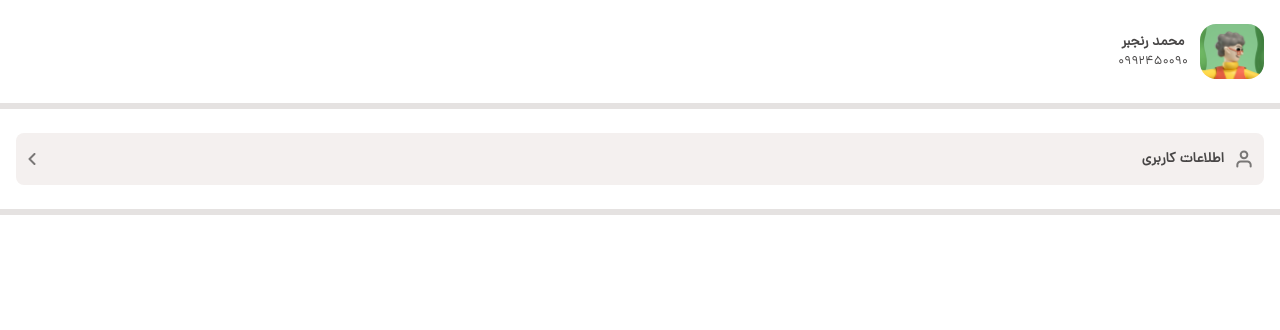
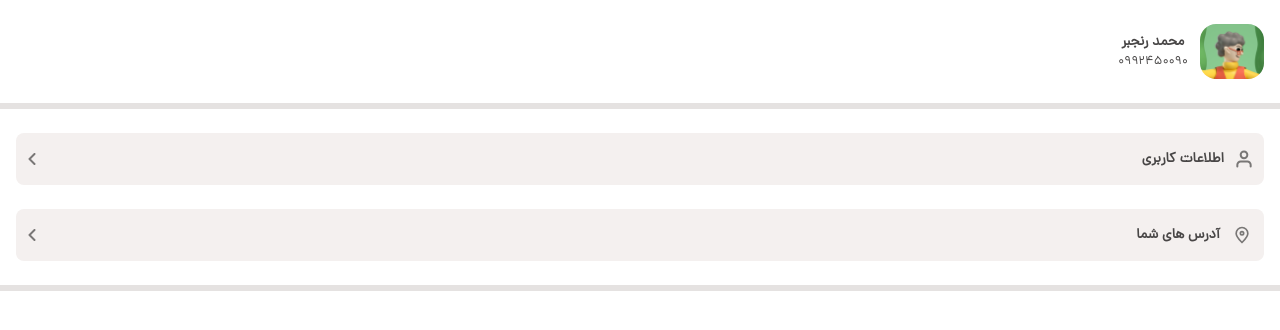
Before and after one commit to misarfehapp/misarfehMain, a Next.js app: page /userProfile in a window 1280 px wide. Shown: the top 330 px of the page. Built offline with nearby package versions, Linux system fonts and the light colour scheme.

Commit message:
added address section to user profile menu

```diff
--- /dev/null
+++ b/app/userProfile/addresses/page.tsx
@@ -0,0 +1,12 @@
+import AddressSection from "@/components/address section/AddressSection";
+
+const AddressesPage = () => {
+  return (
+    <div className="my-6 mx-4 flex flex-col gap-4">
+      <div className="flex justify-center h-full">
+        <AddressSection isAddressMenu={true}/>
+      </div>
+    </div>
+  );
+};
+export default AddressesPage;
--- a/app/userProfile/information/page.tsx
+++ b/app/userProfile/information/page.tsx
@@ -31,7 +31,7 @@ const page = () => {
       <div className="w-full h-[6px] bg-neutral-neutral90" />
       <div className="my-6 mx-4 flex flex-col gap-4">
         <div className="flex justify-center">
-          <AddressSection />
+          <AddressSection isAddressMenu={false} />
         </div>
       </div>
       <div className="w-full h-[6px] bg-neutral-neutral90" />
--- a/components/address section/AddressSection.tsx
+++ b/components/address section/AddressSection.tsx
@@ -10,6 +10,8 @@ import PlusIcon from "./PlusIcon";
 import CheckIcon from "../input/CheckIcon";
 import CrossIcon from "../input/CrossIcon";
 import LocationIcon from "./LocationIcon";
+import Link from "next/link";
+import ArrowBack from "../user header/ArrowBack";
 
 const places = [
   {
@@ -24,7 +26,11 @@ const places = [
   },
 ];
 
-const AddressSection = () => {
+interface AddressSectionProps {
+  isAddressMenu: boolean;
+}
+
+const AddressSection = ({ isAddressMenu }: AddressSectionProps) => {
   const [isAddressEmpty, setIsAddressEmpty] = useState<boolean>(false);
   const [editingIndex, setEditingIndex] = useState<number | null>(null);
   const [expandedIndex, setExpandedIndex] = useState<number | null>(null);
@@ -105,7 +111,18 @@ const AddressSection = () => {
     ) {
       setAddresses([
         ...addresses,
-        { name: addressName, address: newAddress, icon: selectedAddressType === "home" ? <HomeIcon/> : selectedAddressType === "work" ? <WorkIcon/> : <LocationIcon/>},
+        {
+          name: addressName,
+          address: newAddress,
+          icon:
+            selectedAddressType === "home" ? (
+              <HomeIcon />
+            ) : selectedAddressType === "work" ? (
+              <WorkIcon />
+            ) : (
+              <LocationIcon />
+            ),
+        },
       ]);
       setNewAddress("");
       setCustomAddressName(""); // Reset custom name field
@@ -121,6 +138,7 @@ const AddressSection = () => {
   return (
     <div className="w-[398px] flex flex-col justify-center items-center gap-4">
       <div className="w-full flex flex-row-reverse justify-between items-center ">
+        <div className="flex flex-row gap-[10px]">
           <p
             style={{ direction: "rtl" }}
             className="text-sm font-bold text-neutral-neutral30"
@@ -128,6 +146,12 @@ const AddressSection = () => {
             {" "}
             آدرس های شما
           </p>
+          {isAddressMenu && (
+            <Link href={"/userProfile"}>
+              <ArrowBack />
+            </Link>
+          )}
+        </div>
         <PlusIcon onClick={handleAddAddressClick} />
       </div>
       {isAddressEmpty ? (
@@ -146,7 +170,10 @@ const AddressSection = () => {
                 </p>
 
                 {/* Radio buttons to select address type */}
-                <div className="flex justify-around mb-4 gap-2" style={{direction:"rtl"}}>
+                <div
+                  className="flex justify-around mb-4 gap-2"
+                  style={{ direction: "rtl" }}
+                >
                   <label className="flex items-center flex-row gap-2">
                     <input
                       type="radio"
--- a/components/address section/LocationIcon.tsx
+++ b/components/address section/LocationIcon.tsx
@@ -2,8 +2,8 @@ import * as React from "react";
 const LocationIcon = (props: React.JSX.IntrinsicAttributes & React.SVGProps<SVGSVGElement>) => (
   <svg
     xmlns="http://www.w3.org/2000/svg"
-    width={18}
-    height={18}
+    width={20}
+    height={20}
     fill="none"
     stroke="#000"
     viewBox="0 0 24 24"
--- a/components/user header/UserHeader.tsx
+++ b/components/user header/UserHeader.tsx
@@ -10,7 +10,7 @@ const UserHeader = ({ name, phone }: UserHeaderProps) => {
     <div className="flex flex-row justify-end items-center gap-3 mx-4">
       <div className="flex flex-col justify-center items-center">
         <p className="text-sm font-bold text-neutral-neutral30">{name}</p>
-        <p className="text-xs text-neutral-neutral30">{phone}</p>
+        <p className="text-xs text-neutral-neutral30 font-medium">{phone}</p>
       </div>
       <Image
         src={userImage}
--- a/components/user selection/UserSelection.tsx
+++ b/components/user selection/UserSelection.tsx
@@ -1,12 +1,18 @@
 import Link from "next/link";
 import ChevronLeftIcon from "./ChevronLeftIcon";
 import UserIcon from "./UserIcon";
+import LocationIcon from "../address section/LocationIcon";
 
 const sections = [
   {
     name: "اطلاعات کاربری",
     icon: <UserIcon />,
     href:'information'
+  },
+  {
+    name: "آدرس های شما",
+    icon: <LocationIcon />,
+    href:'addresses'
   },
 ];
 
```
Lines whose indentation alone changed are shown as unchanged.
